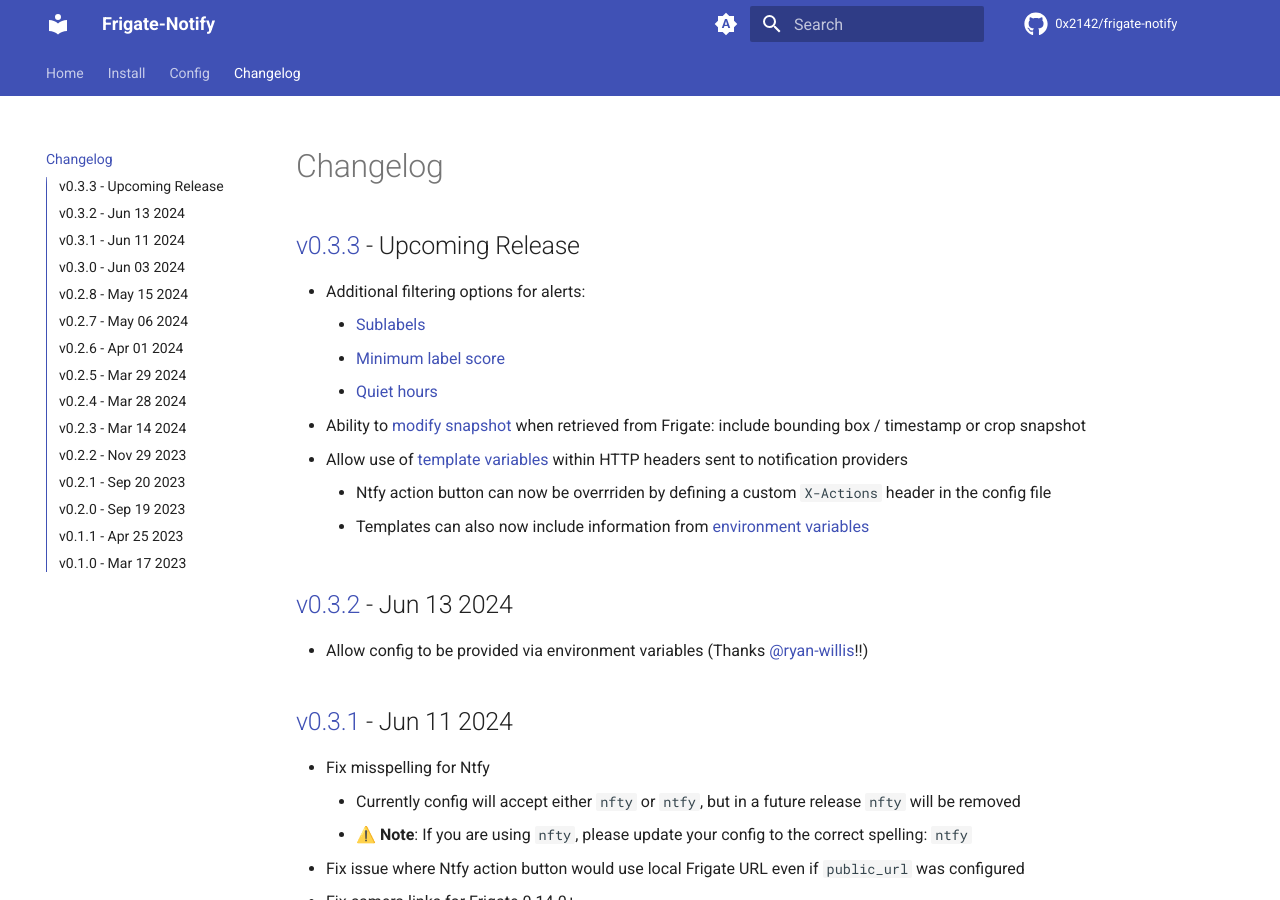
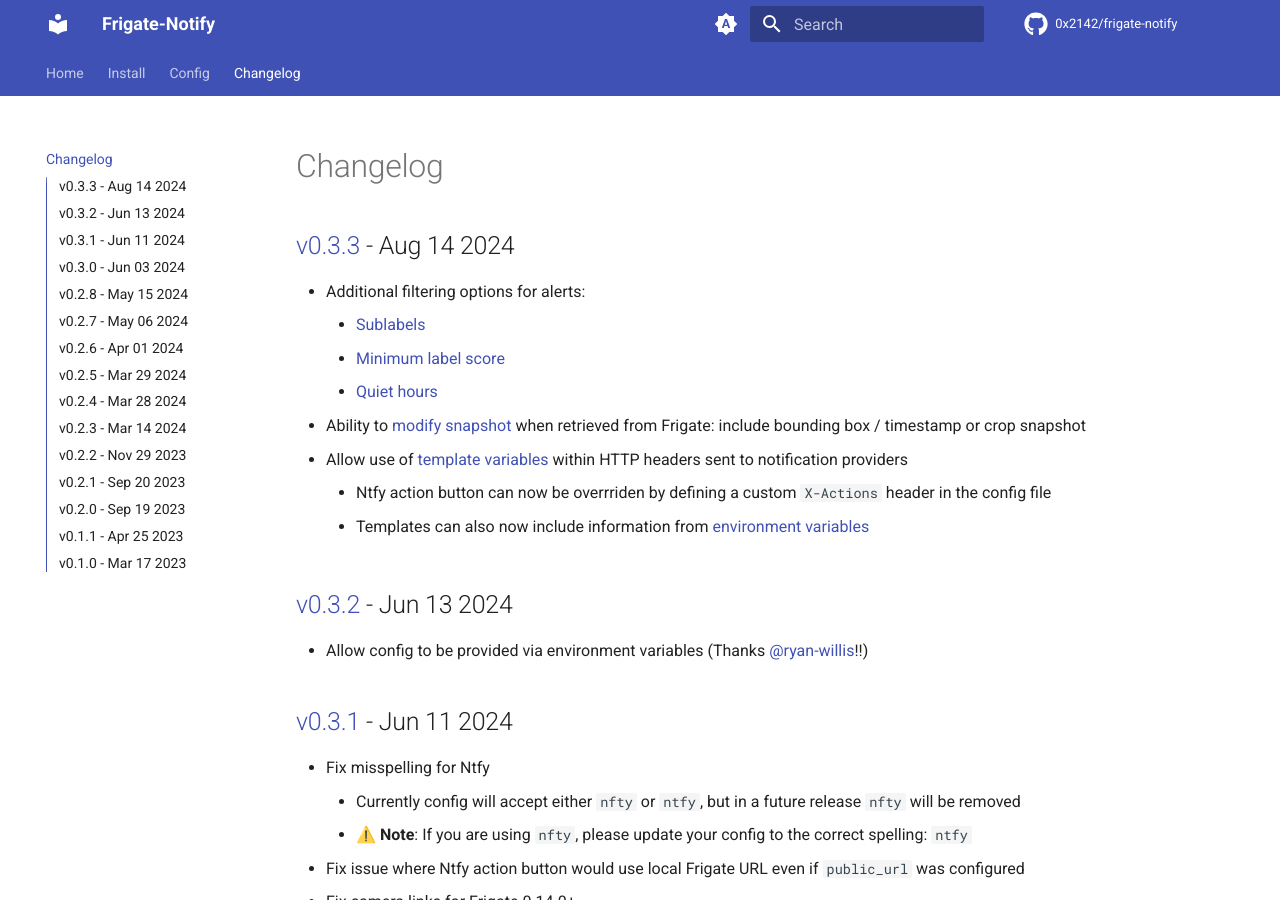
Before and after one commit to 0x2142/frigate-notify, an MkDocs documentation site: the page built from docs/changelog.md, in a window 1280 px wide and 900 px high. Built offline with MkDocs 1.6.1 and Material for MkDocs 9.7.7, drawn with Linux system fonts in a browser that asks for light colours; comment, search, counter and statistics services are not loaded; the version menu is left out.

Commit message:
Update release date in changelog

```diff
--- a/docs/changelog.md
+++ b/docs/changelog.md
@@ -1,6 +1,6 @@
 # Changelog
 
-## [v0.3.3](https://github.com/0x2142/frigate-notify/releases/tag/v0.3.3) - Upcoming Release
+## [v0.3.3](https://github.com/0x2142/frigate-notify/releases/tag/v0.3.3) - Aug 14 2024
  - Additional filtering options for alerts:
      - [Sublabels](https://frigate-notify.0x2142.com/latest/config/file/#sublabels)
      - [Minimum label score](https://frigate-notify.0x2142.com/latest/config/file/#labels)
```
